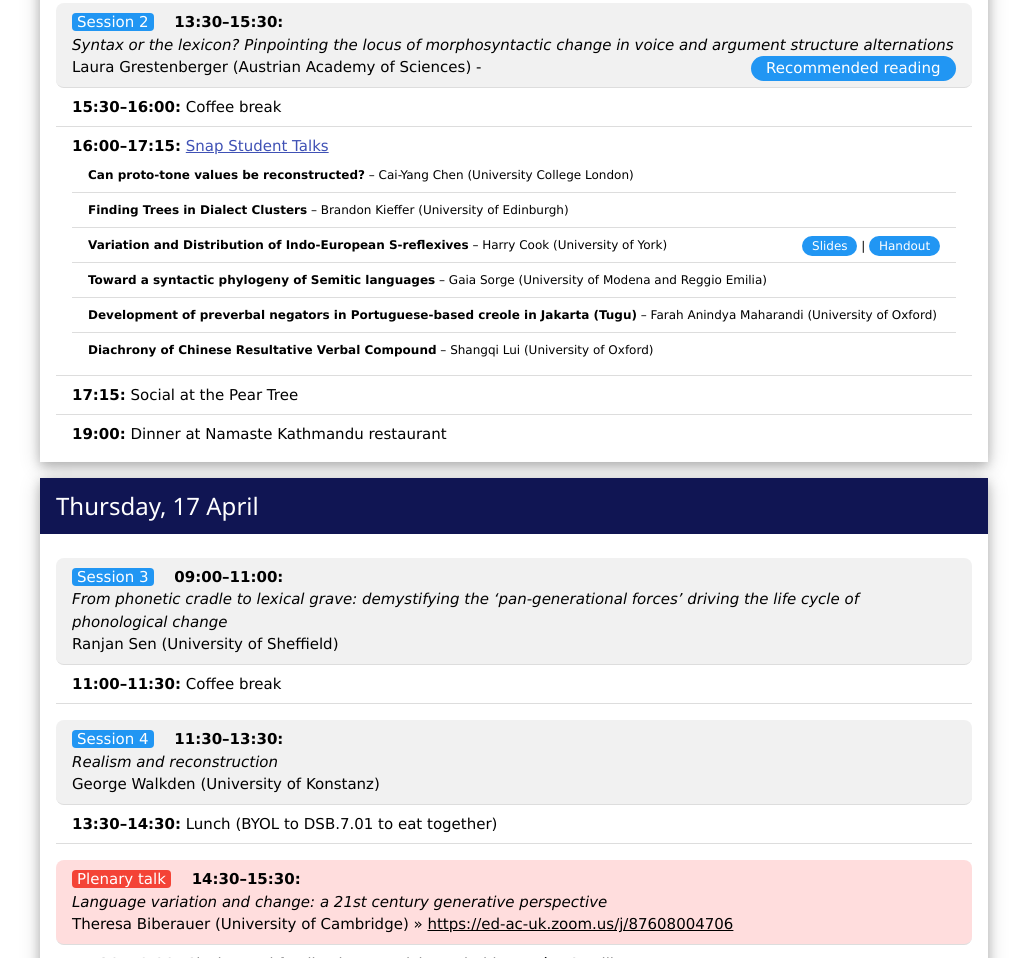
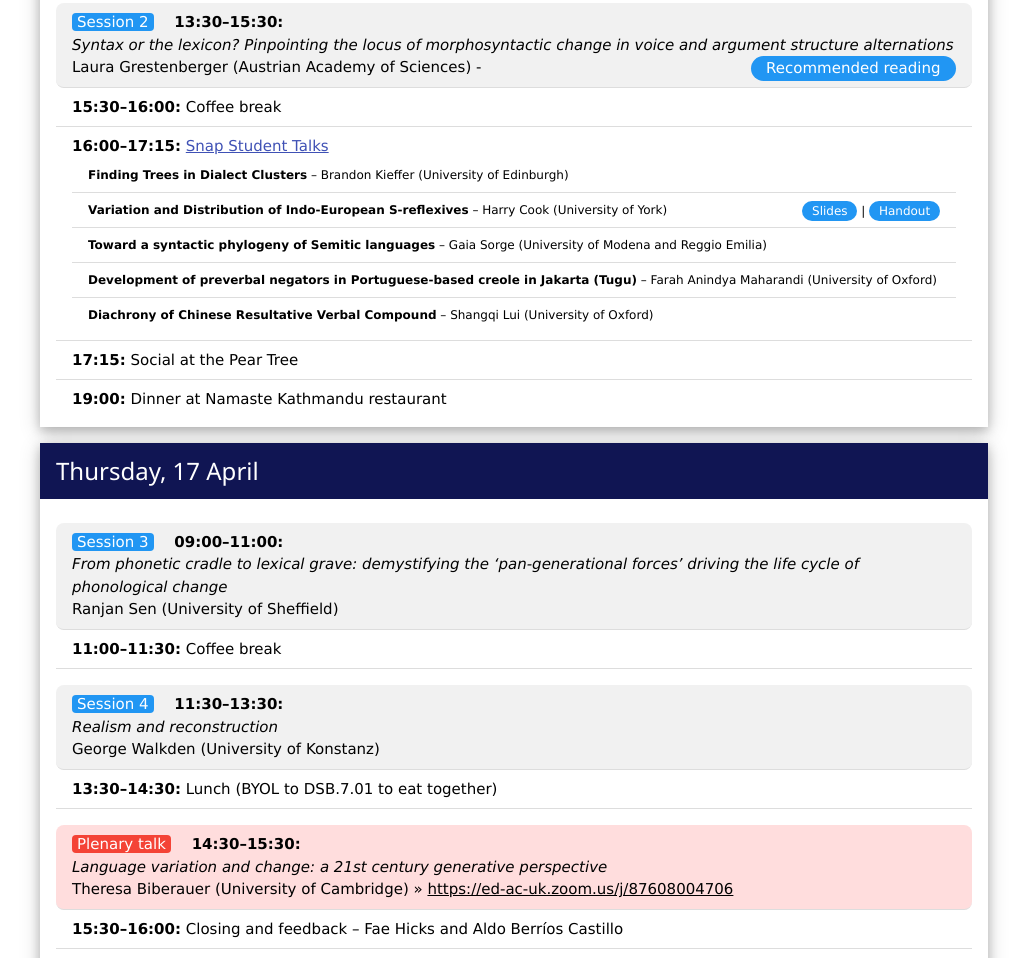
Before and after one commit to aldoberrios/ETHL, a plain HTML site: page index.html in a window 1280 px wide. Shown: the part 3324-4282 px from the top of the page, without its empty margins (126-1153 px from the left). Drawn offline with nearby package versions, Linux system fonts and the light colour scheme.

Commit message:
updated programme

```diff
--- a/index.html
+++ b/index.html
@@ -310,7 +310,7 @@ h1,h2,h3,h4,h5,h6 {font-family:"Segoe UI",sans-serif}
         <li>
           <strong>16:00–17:15:</strong> <a href="#snaptalks" class="w3-text-indigo">Snap Student Talks</a><br>
           <ul class="w3-ul w3-small">
-            <li><strong>Can proto-tone values be reconstructed?</strong> – Cai-Yang Chen (University College London)</li>
+           <!-- <li><strong>Can proto-tone values be reconstructed?</strong> – Cai-Yang Chen (University College London)</li> -->
             <li><strong>Finding Trees in Dialect Clusters</strong> – Brandon Kieffer (University of Edinburgh)</li>
             <li><strong>Variation and Distribution of Indo-European S-reflexives</strong> – Harry Cook (University of York) <span class="w3-right"><button class="w3-circle w3-round-xxlarge w3-border-0 w3-blue w3-border-gray">	<a style="text-decoration: none" href="pdfs/Cook_ETHL_Presentation_FINAL.pdf">&nbsp;Slides&nbsp;</a> </button> | <button class="w3-circle w3-round-xxlarge w3-border-0 w3-blue w3-border-gray"> <a style="text-decoration: none" href="pdfs/Cook_ETHL_Handout_FINAL.pdf">&nbsp;Handout&nbsp;</a> </button></span></li>
             <li><strong>Toward a syntactic phylogeny of Semitic languages</strong> – Gaia Sorge (University of Modena and Reggio Emilia)</li>
```
